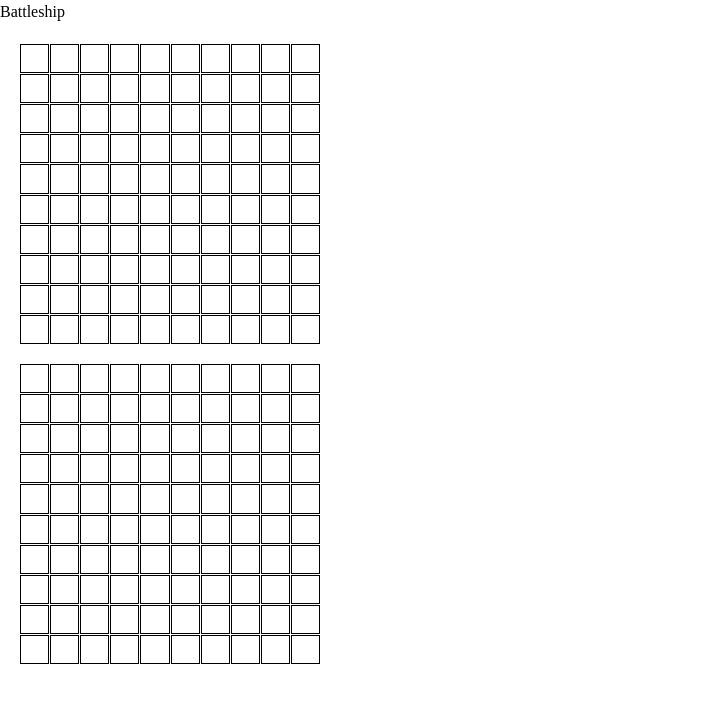
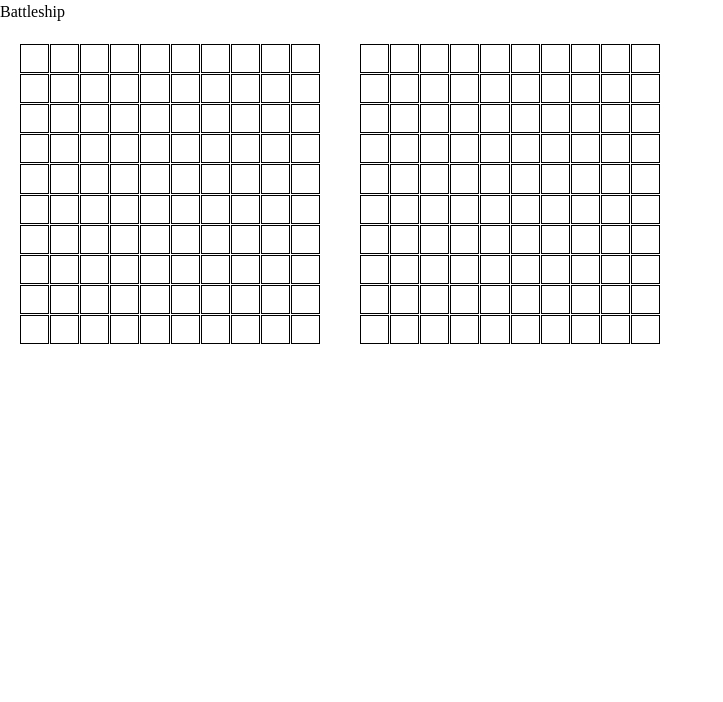
Before and after one commit to jmdelong7/battleship-top, a website built with webpack: page src/index.html in a window 1280 px wide. Shown: the whole page, without its empty margins (0-723 px from the left). Built offline with nearby package versions, Linux system fonts and the light colour scheme.

Commit message:
style: .game display: flex

```diff
--- a/src/css/styles.css
+++ b/src/css/styles.css
@@ -81,6 +81,10 @@ svg {
   gap: 1px;
 }
 
+.game {
+  display: flex;
+}
+
 .game__board__row {
   display: grid;
   grid-template-columns: repeat(10, 1fr);
```
